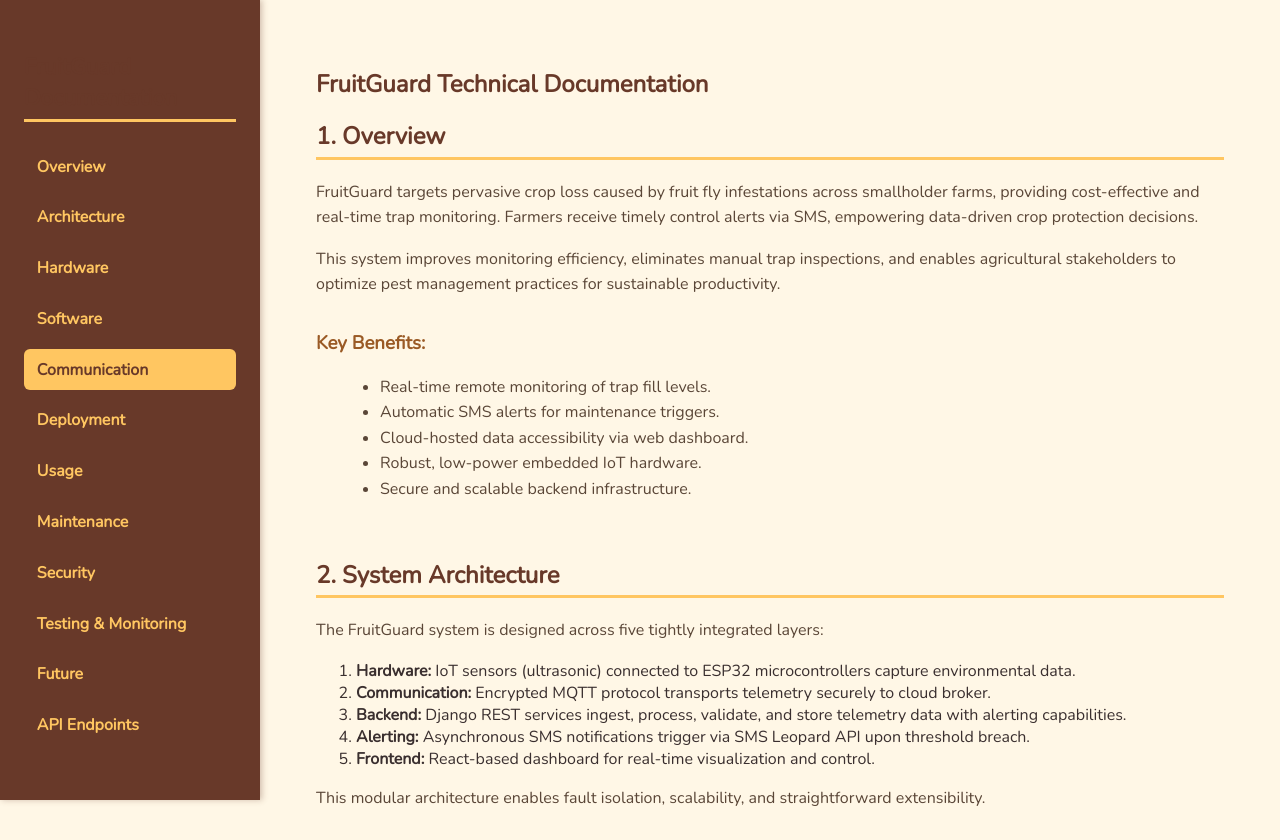
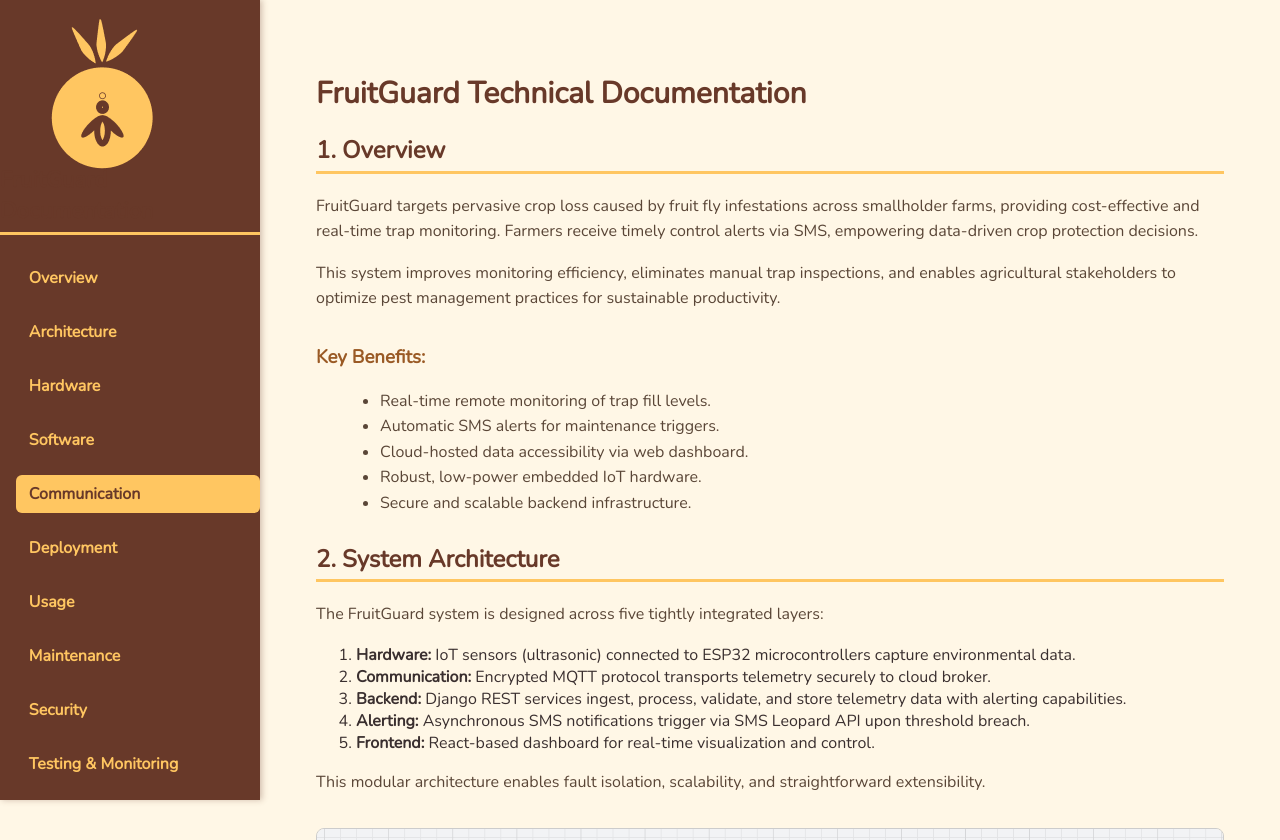
Before and after one commit to shabachmuriithi/fruitguard-documentation, a plain HTML site: page index.html in a window 1280 px wide. Shown: the top 840 px of the page. Drawn offline with nearby package versions, Linux system fonts and the light colour scheme.

Commit message:
worked on the technical documentation

```diff
--- a/index.html
+++ b/index.html
@@ -9,7 +9,8 @@
 </head>
 <body>
         <nav class="sidebar" aria-label="Main Documentation Navigation">
-            <h2>FruitGuard Documentation</h2>
+            <img src="images/fruitguardlogo.png" alt="logo" id="fruitguardlogo"/>
+            <h2 >FruitGuard Documentation</h2>
                 <a href="#overview" class="active">Overview</a>
                 <a href="#architecture">Architecture</a>
                 <a href="#hardware">Hardware</a>
@@ -26,7 +27,7 @@
 
     <main role="main">
     <section id="overview" tabindex="-1">
-    <h1>FruitGuard Technical Documentation</h1>
+    <h1 id="heading">FruitGuard Technical Documentation</h1>
     <h2>1. Overview</h2>
     <p>FruitGuard targets pervasive crop loss caused by fruit fly infestations across smallholder farms, providing cost-effective and real-time trap monitoring. Farmers receive timely control alerts via SMS, empowering data-driven crop protection decisions.</p>
     <p>This system improves monitoring efficiency, eliminates manual trap inspections, and enables agricultural stakeholders to optimize pest management practices for sustainable productivity.</p>
@@ -279,25 +280,29 @@
     <h3>Data Monitoring API</h3>
     <p><a href="#" target="_blank">http://127.0.0.1:8000/api/data_monitoring/</a></p>
     <p>Telemetry data ingestion and querying endpoint.</p>
-    <pre><code>{
+    <pre>
+        <code>{
         "trap_fill_level": 0,
         "updated_at": "2025-09-12T19:18:29.240879Z",
         "created_at": "2025-09-12T19:18:29.240907Z",
         "device": 5
         }
-    </code></pre>
+        </code>
+    </pre>
 
     <h3>Device API</h3>
     <p><a href="#" target="_blank">http://127.0.0.1:8000/api/device/</a></p>
     <p>CRUD devices registered in system.</p>
-    <pre><code>{
+    <pre>
+        <code>{
         "device_id": 5,
         "device_identifier": "ESP32-000000000000",
         "status": "Active",
         "created_at": "2025-09-11",
         "user_id": 1
         }
-    </code></pre>
+        </code>
+    </pre>
 
     <h3>Users API</h3>
     <p><a href="#" target="_blank">http://127.0.0.1:8000/api/users/</a></p>
--- a/style.css
+++ b/style.css
@@ -12,7 +12,6 @@
   .sidebar {
     width: 260px;
     background-color: #683929;
-    padding: 2rem 1.5rem ;
     box-shadow: 2px 0 6px rgba(104, 57, 41, 0.3);
     overflow-y: auto;
     position: fixed;
@@ -20,6 +19,10 @@
     top: 0;
     left: 0;
     color: #FFC661;
+  }
+  #heading{
+    margin-bottom: 50px;
+    font-size: 30px;
   }
   .sidebar h2 {
     font-weight: 700;
@@ -31,12 +34,13 @@
   .sidebar a {
     display: block;
     color: #FFC661;
-    padding: 0.6rem 0.8rem;
+    padding: 0.5rem 0.8rem;
     border-radius: 6px;
     font-weight: 600;
     font-size: 1rem;
-    margin-bottom: 0.6rem;
+    margin-bottom: 1rem;
     transition: background-color 0.3s ease, color 0.3s ease;
+    margin-left: 1rem;
   }
   .sidebar a:hover, .sidebar a.active {
     background-color: #FFC661;
@@ -64,6 +68,7 @@
     border-bottom: 3px solid #FFC661;
     padding-bottom: 0.3rem;
     font-weight: 700;
+    margin-top: -30px;
   }
   h3 {
     color: #9a5a25;
@@ -111,6 +116,14 @@
   html {
     scroll-behavior: smooth;
   }
+  #fruitguardlogo{
+    margin-left: 2rem;
+    margin-top: 1rem;
+  }
+  .sidebar-links{
+    margin-top: 30px;
+    margin-left: 20px;
+  }
   .footer {
     background-color: #683929;
     color:white;
@@ -135,11 +148,10 @@
       width: 100%;
       height: auto;
       box-shadow: none;
-      padding: 1rem 1.5rem 1.5rem 1.5rem;
       display: flex;
       overflow-x: auto;
       white-space: nowrap;
-      margin-bottom: 1rem;
+      margin-bottom:-2rem;
     }
     .sidebar h2 {
       display: none;
```
Also changed, not shown: images/fruitguardlogo.png (added). Lines whose indentation alone changed are shown as unchanged.
